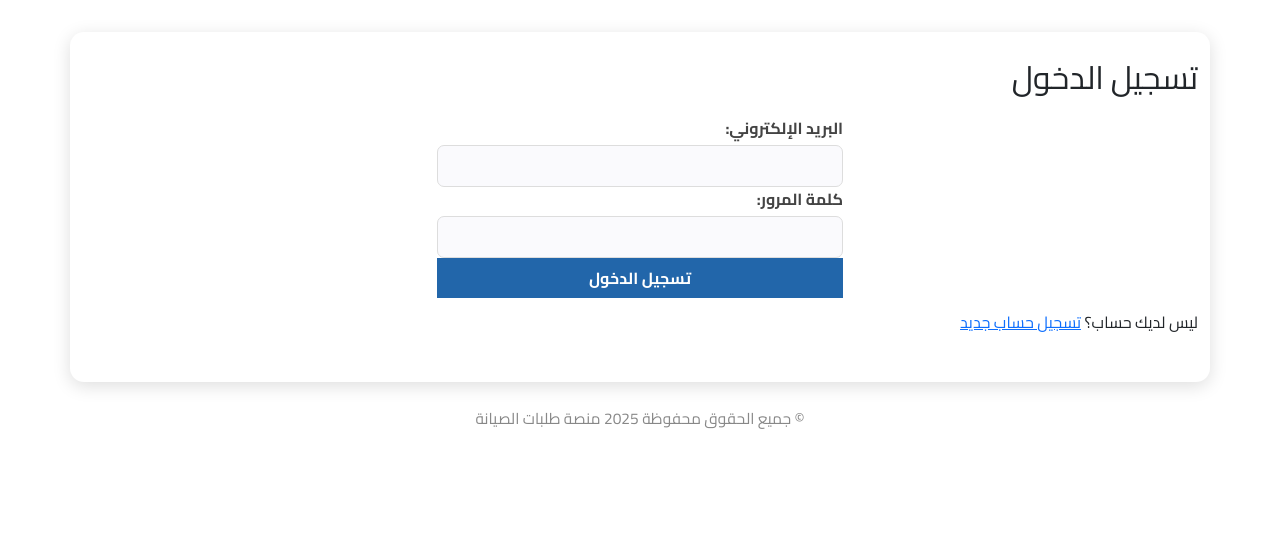
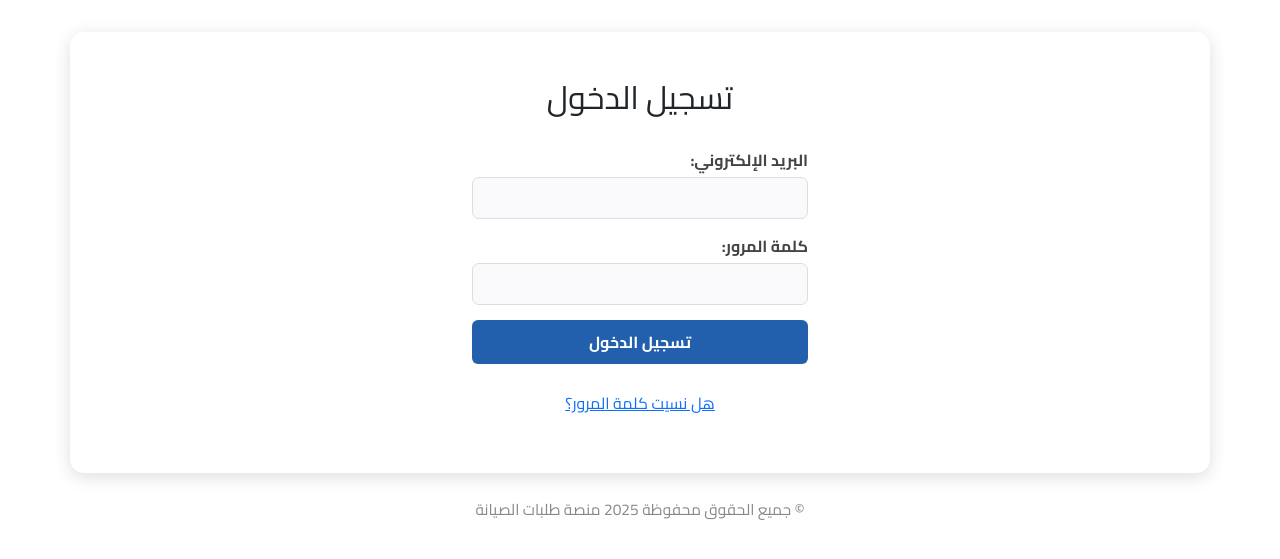
Before and after one commit to Katebt/maintenance-request-platform, a FastAPI app: page /auth/login in a window 1280 px wide. Shown: the part 79-638 px from the top of the page. Run offline with FastAPI, Linux system fonts and the light colour scheme; some libraries are stand-ins or nearby versions.

Commit message:
🔧 تحديث auth.py + تحسين login.html

```diff
--- a/app/main.py
+++ b/app/main.py
@@ -1,25 +1,25 @@
-# app/main.py
+import os
+
 from fastapi import FastAPI, Request, Depends
 from fastapi.templating import Jinja2Templates
 from fastapi.staticfiles import StaticFiles
 from sqlalchemy.orm.session import Session
 from starlette.responses import HTMLResponse, RedirectResponse
-from app.auth import get_current_user
+from dotenv import load_dotenv
 
-from app.routers import users, requests, comments, notifications, attachments, auth
 from app.database import engine, Base
 from app import models
-import os
-from dotenv import load_dotenv
+from app.routers import users, requests, comments, notifications, attachments, auth
+from app.auth import get_optional_user, get_db
 
-from app.routers.users import get_db
-
-load_dotenv()
+# تحميل المتغيرات البيئية في بيئة التطوير فقط
+if os.getenv("ENV") != "production":
+    load_dotenv()
 
 app = FastAPI()
 
+# إعداد المجلدات الثابتة
 app.mount("/uploads", StaticFiles(directory="uploads"), name="uploads")
-# إعداد المجلدات الثابتة
 app.mount("/static", StaticFiles(directory="static"), name="static")
 templates = Jinja2Templates(directory="templates")
 
@@ -27,7 +27,6 @@ templates = Jinja2Templates(directory="templates")
 models.Base.metadata.create_all(bind=engine)
 
 # تسجيل المسارات
-
 app.include_router(users.router)
 app.include_router(requests.router)
 app.include_router(comments.router)
@@ -35,24 +34,21 @@ app.include_router(notifications.router)
 app.include_router(attachments.router)
 app.include_router(auth.router)
 
-
-from app.auth import get_optional_user  # بدّل للاسم الصحيح عندك
-
+# الصفحة الرئيسية
 @app.get("/", response_class=HTMLResponse)
 def index(
     request: Request,
     db: Session = Depends(get_db),
-    user: models.User = Depends(get_optional_user)  # ← ليس get_current_user!
+    user: models.User = Depends(get_optional_user)
 ):
     if user:
         if user.role == "manager":
             return RedirectResponse(url="/auth/dashboard")
-
         elif user.role == "superuser":
             return RedirectResponse(url="/users")
-
         elif user.role == "engineer":
             return RedirectResponse(url="/requests/my_requests")
         else:
             return RedirectResponse(url="/auth/dashboard")
+
     return templates.TemplateResponse("index.html", {"request": request, "user": user})
--- a/templates/login.html
+++ b/templates/login.html
@@ -1,34 +1,42 @@
-<!-- templates/login.html -->
+
 {% extends "base.html" %}
 
 {% block title %}تسجيل الدخول{% endblock %}
 
 {% block content %}
-<h2>تسجيل الدخول</h2>
+<div class="login-form" style="max-width:400px; margin:auto; padding:20px; direction:rtl;">
+
+    <h2 style="text-align:center; margin-bottom:20px;">تسجيل الدخول</h2>
+
     {% if error %}
         <div class="alert alert-danger" style="color:red; padding:10px; background:#ffd7d7; border-radius:6px;">
             {{ error }}
         </div>
     {% endif %}
 
-
-{% if msg %}
+    {% if request.query_params.get('msg') %}
         <div class="alert" style="background:#dbf8cb; color:#165a0d; padding:12px; border-radius:6px; margin:20px 0; text-align:center;">
-        {{ msg }}
+            {{ request.query_params.get('msg') }}
         </div>
     {% endif %}
 
+    <form action="/auth/login" method="post" enctype="application/x-www-form-urlencoded">
+        <div style="margin-bottom:15px;">
+            <label for="email">البريد الإلكتروني:</label>
+            <input type="text" id="email" name="email" required style="width:100%; padding:8px;">
+        </div>
 
-<form action="/auth/login" method="post" enctype="application/x-www-form-urlencoded">
-    <label for="email">البريد الإلكتروني:</label>
-    <input type="text" id="email" name="email" required>
+        <div style="margin-bottom:15px;">
+            <label for="password">كلمة المرور:</label>
+            <input type="password" id="password" name="password" required style="width:100%; padding:8px;">
+        </div>
 
-    <label for="password">كلمة المرور:</label>
-    <input type="password" id="password" name="password" required>
-
-    <button type="submit">تسجيل الدخول</button>
+        <button type="submit" style="width:100%; padding:10px; background:#2260ae; color:white; border:none; border-radius:6px;">تسجيل الدخول</button>
     </form>
 
+    <p style="margin-top:15px; text-align:center;">
+        <a href="/auth/forgot-password">هل نسيت كلمة المرور؟</a>
+    </p>
 
-<p>ليس لديك حساب؟ <a href="/users/register">تسجيل حساب جديد</a></p>
+</div>
 {% endblock %}
```
Also changed, not shown: app/auth.py (+27 -27 lines). Lines whose indentation alone changed are shown as unchanged.
